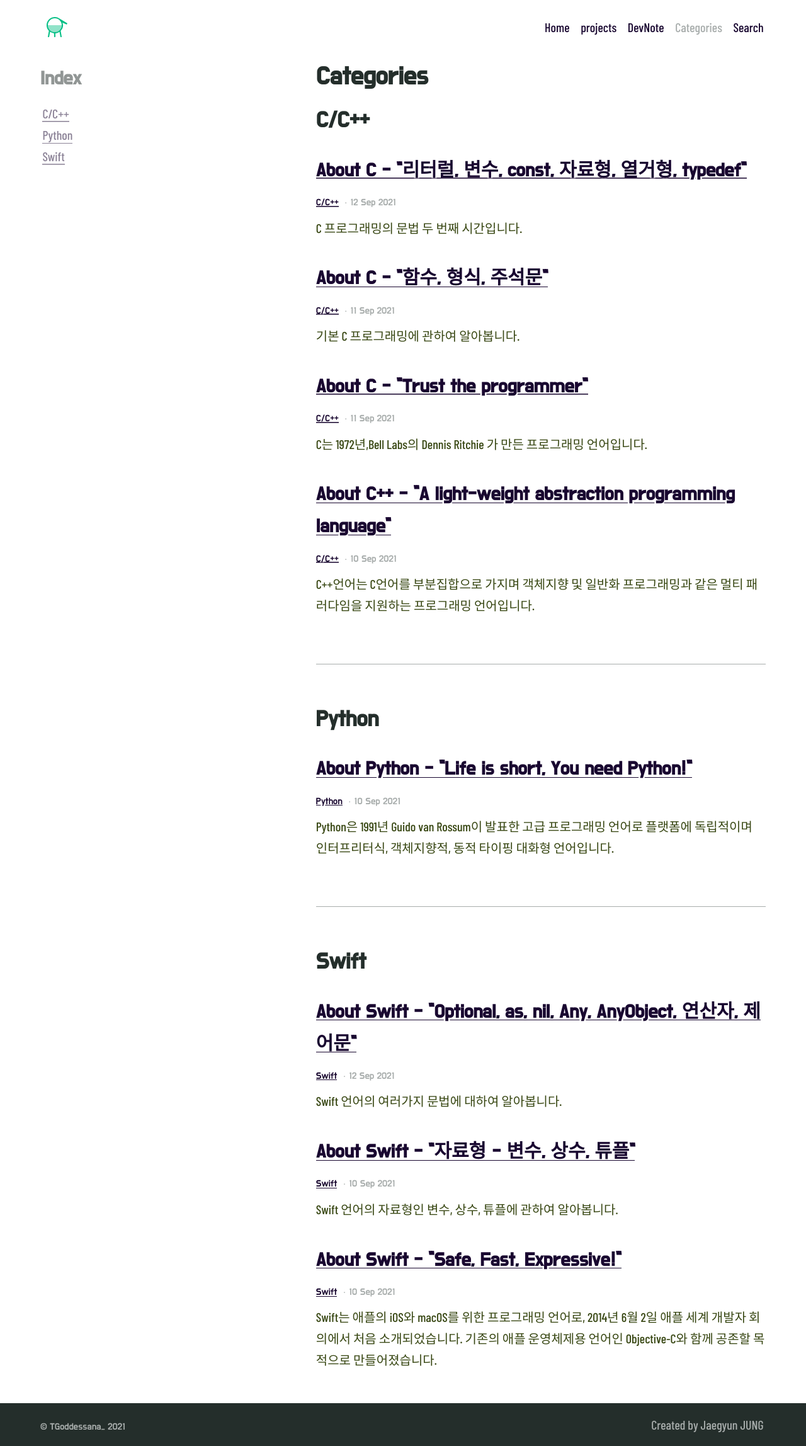
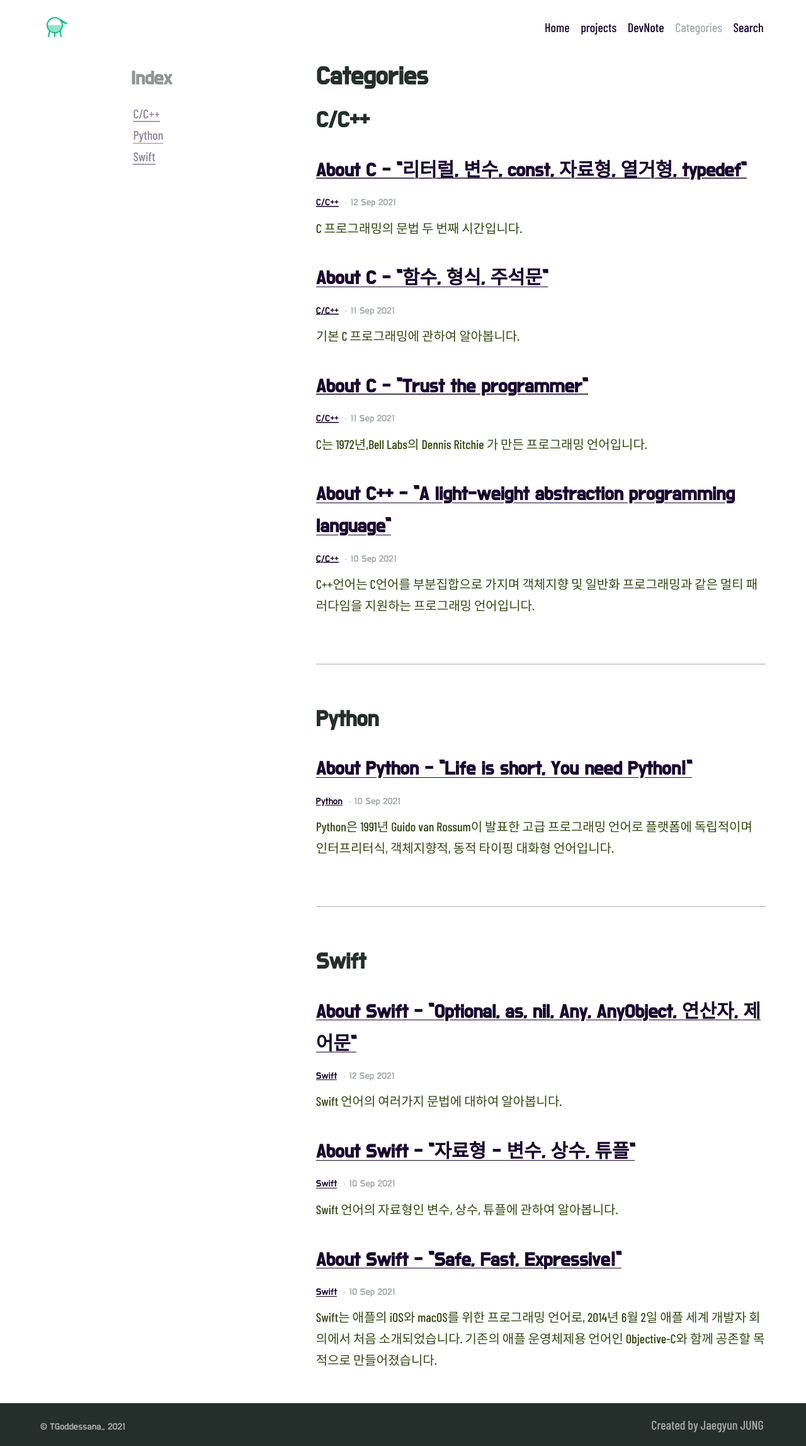
Before and after one commit to daviddarnes/alembic, a Jekyll site: the page built from categories.md, in a window 1280 px wide. Shown: the whole page at 63% size. Built offline with Jekyll 4.4.1, drawn with Linux system fonts in a browser that asks for light colours; some web fonts are replaced.

Commit message:
Update _theme.scss

```diff
--- a/_sass/_theme.scss
+++ b/_sass/_theme.scss
@@ -157,8 +157,8 @@ body {
       top: 0;
     }
     &--left {
-      margin-left: 0;
-      margin-right: 12.5%;
+      margin-left: 12.5%;
+      margin-right: 4%;
       order: -1;
     }
     &:hover {
```
